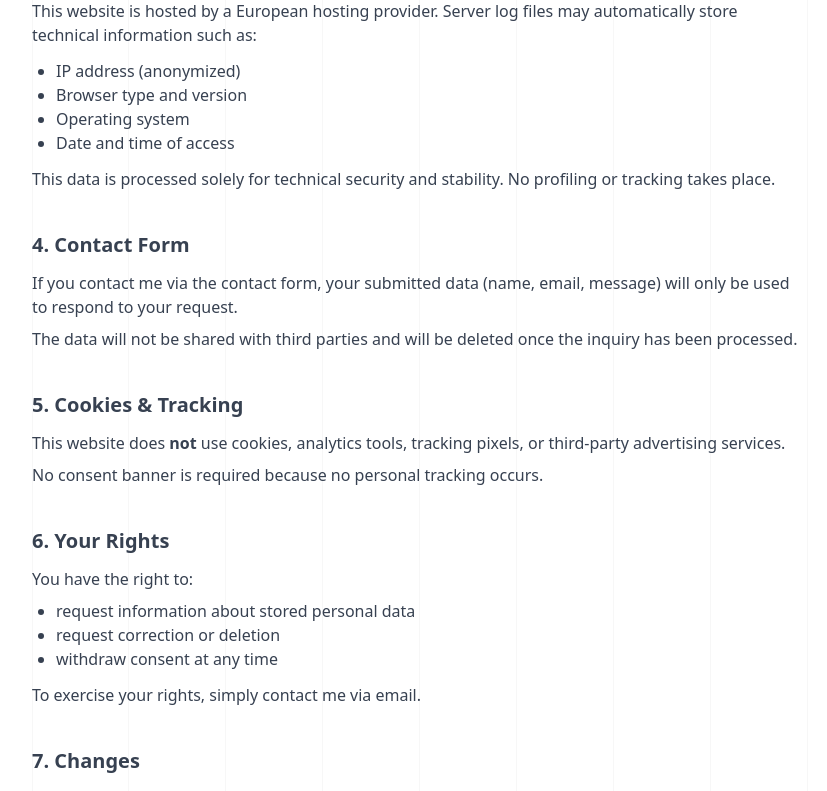
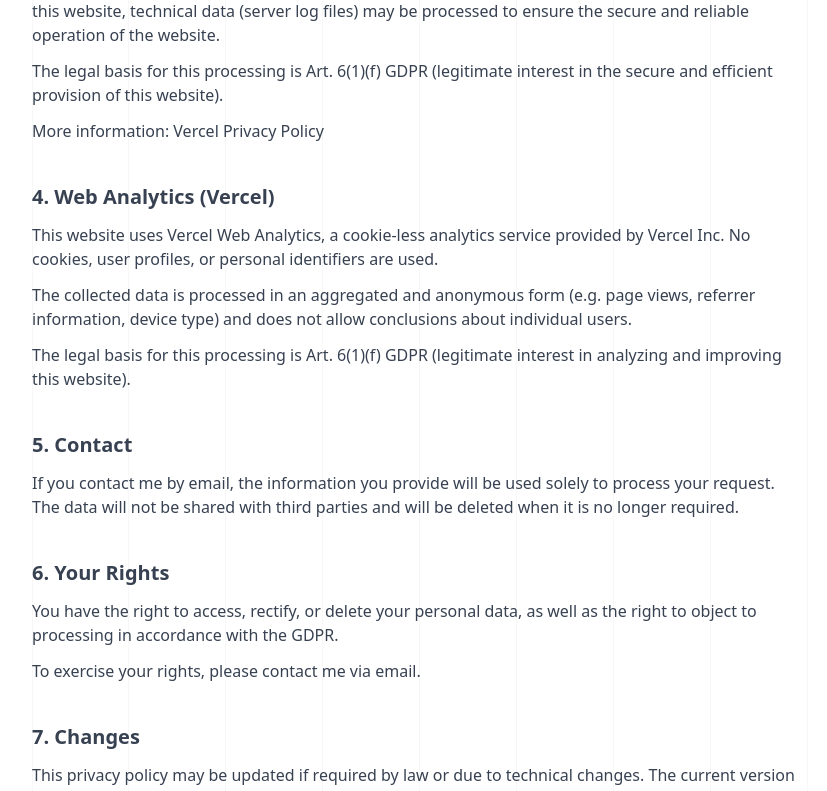
Before and after one commit to KevinPKoch/kpk-portfolio, a Next.js app: page /footer/privacy in a window 1280 px wide. Shown: the part 600-1391 px from the top of the page, without its empty margins (26-853 px from the left). Built offline with nearby package versions, Linux system fonts and the light colour scheme.

Commit message:
Add GDPR-compliant privacy policy with Vercel analytics

```diff
--- a/app/footer/privacy/page.tsx
+++ b/app/footer/privacy/page.tsx
@@ -36,7 +36,11 @@ function applyTheme(mode: ThemeMode) {
 
 /* -------------------------- Scramble Reveal Hook ------------------------- */
 
-function useScrambleReveal(targetText: string, active: boolean, opts: ScrambleRevealOptions = {}) {
+function useScrambleReveal(
+  targetText: string,
+  active: boolean,
+  opts: ScrambleRevealOptions = {}
+) {
   const {
     stepMs = 18,
     revealPerTick = 1,
@@ -56,7 +60,9 @@ function useScrambleReveal(targetText: string, active: boolean, opts: ScrambleRe
 
     const randChar = () => charset[Math.floor(Math.random() * charset.length)];
     const buildScramble = (remaining: number) =>
-      Array.from({ length: remaining }, () => (Math.random() < spaceChance ? ' ' : randChar())).join('');
+      Array.from({ length: remaining }, () =>
+        Math.random() < spaceChance ? ' ' : randChar()
+      ).join('');
 
     const tick = () => {
       if (cancelled) return;
@@ -94,6 +100,8 @@ function cx(...classes: Array<string | false | null | undefined>) {
   return classes.filter(Boolean).join(' ');
 }
 
+/* ------------------------------ Page ------------------------------ */
+
 export default function PrivacyPolicyPage() {
   const [theme, setTheme] = useState<ThemeMode>(() => getInitialTheme());
 
@@ -102,7 +110,6 @@ export default function PrivacyPolicyPage() {
     localStorage.setItem(THEME_KEY, theme);
   }, [theme]);
 
-  // Brand hover/focus state
   const [brandActive, setBrandActive] = useState(false);
   const brandDisplay = useScrambleReveal(BRAND_FULL, brandActive);
 
@@ -112,7 +119,6 @@ export default function PrivacyPolicyPage() {
         {/* Header */}
         <div className="mx-auto w-full max-w-[77rem] px-[var(--grid-margin)] pt-8">
           <div className="flex items-center justify-between">
-            {/* KPK BrandMark (replaces Back link) */}
             <Link
               href="/#work"
               onMouseEnter={() => setBrandActive(true)}
@@ -127,7 +133,12 @@ export default function PrivacyPolicyPage() {
               aria-label={BRAND_FULL}
               title={BRAND_FULL}
             >
-              <motion.span className="inline-block" initial={false} animate={{ opacity: 1 }} transition={{ duration: 0.12 }}>
+              <motion.span
+                className="inline-block"
+                initial={false}
+                animate={{ opacity: 1 }}
+                transition={{ duration: 0.12 }}
+              >
                 {brandActive ? brandDisplay : BRAND_SHORT}
               </motion.span>
             </Link>
@@ -144,14 +155,17 @@ export default function PrivacyPolicyPage() {
         {/* Content */}
         <section className="mx-auto w-full max-w-[77rem] px-[var(--grid-margin)] pt-16 pb-24">
           <div className="max-w-3xl space-y-10">
-            <h1 className="text-5xl font-extrabold tracking-tight">Privacy Policy</h1>
+            <h1 className="text-5xl font-extrabold tracking-tight">
+              Privacy Policy
+            </h1>
 
             <section>
               <h2 className="text-xl font-semibold">1. General Information</h2>
-              <p className="mt-3 text-(--text)">
-                This website is a personal portfolio used to present projects and professional work.
-                Protecting your personal data is important to me.
-                This privacy policy explains what data is collected and how it is used.
+              <p className="mt-3">
+                This website is a personal portfolio used to present professional
+                work and projects. Protecting your personal data is important to
+                me. This privacy policy explains what data is collected when you
+                visit this website and how it is used.
               </p>
             </section>
 
@@ -159,8 +173,6 @@ export default function PrivacyPolicyPage() {
               <h2 className="text-xl font-semibold">2. Responsible Person</h2>
               <p className="mt-3">
                 Kevin Philipp Koch<br />
-                Garmischer Allee 15<br />
-                86438 Kissing<br />
                 Germany
               </p>
               <p className="mt-2">
@@ -174,66 +186,85 @@ export default function PrivacyPolicyPage() {
             <section>
               <h2 className="text-xl font-semibold">3. Hosting</h2>
               <p className="mt-3">
-                This website is hosted by a European hosting provider.
-                Server log files may automatically store technical information such as:
+                This website is hosted by Vercel Inc., 440 N Barranca Ave #4133,
+                Covina, CA 91723, USA. When visiting this website, technical data
+                (server log files) may be processed to ensure the secure and
+                reliable operation of the website.
               </p>
-              <ul className="mt-3 list-disc pl-6">
-                <li>IP address (anonymized)</li>
-                <li>Browser type and version</li>
-                <li>Operating system</li>
-                <li>Date and time of access</li>
-              </ul>
               <p className="mt-3">
-                This data is processed solely for technical security and stability.
-                No profiling or tracking takes place.
+                The legal basis for this processing is Art. 6(1)(f) GDPR
+                (legitimate interest in the secure and efficient provision of
+                this website).
+              </p>
+              <p className="mt-3">
+                More information:{' '}
+                <a
+                  href="https://vercel.com/legal/privacy-policy"
+                  target="_blank"
+                  rel="noreferrer"
+                  className="underline"
+                >
+                  Vercel Privacy Policy
+                </a>
               </p>
             </section>
 
             <section>
-              <h2 className="text-xl font-semibold">4. Contact Form</h2>
+              <h2 className="text-xl font-semibold">
+                4. Web Analytics (Vercel)
+              </h2>
               <p className="mt-3">
-                If you contact me via the contact form, your submitted data (name, email, message)
-                will only be used to respond to your request.
+                This website uses Vercel Web Analytics, a cookie-less analytics
+                service provided by Vercel Inc. No cookies, user profiles, or
+                personal identifiers are used.
               </p>
-              <p className="mt-2">
-                The data will not be shared with third parties and will be deleted once the inquiry
-                has been processed.
+              <p className="mt-3">
+                The collected data is processed in an aggregated and anonymous
+                form (e.g. page views, referrer information, device type) and
+                does not allow conclusions about individual users.
+              </p>
+              <p className="mt-3">
+                The legal basis for this processing is Art. 6(1)(f) GDPR
+                (legitimate interest in analyzing and improving this website).
               </p>
             </section>
 
             <section>
-              <h2 className="text-xl font-semibold">5. Cookies & Tracking</h2>
+              <h2 className="text-xl font-semibold">5. Contact</h2>
               <p className="mt-3">
-                This website does <strong>not</strong> use cookies, analytics tools, tracking pixels,
-                or third-party advertising services.
-              </p>
-              <p className="mt-2">
-                No consent banner is required because no personal tracking occurs.
+                If you contact me by email, the information you provide will be
+                used solely to process your request. The data will not be shared
+                with third parties and will be deleted when it is no longer
+                required.
               </p>
             </section>
 
             <section>
               <h2 className="text-xl font-semibold">6. Your Rights</h2>
-              <p className="mt-3">You have the right to:</p>
-              <ul className="mt-2 list-disc pl-6">
-                <li>request information about stored personal data</li>
-                <li>request correction or deletion</li>
-                <li>withdraw consent at any time</li>
-              </ul>
-              <p className="mt-3">To exercise your rights, simply contact me via email.</p>
+              <p className="mt-3">
+                You have the right to access, rectify, or delete your personal
+                data, as well as the right to object to processing in accordance
+                with the GDPR.
+              </p>
+              <p className="mt-3">
+                To exercise your rights, please contact me via email.
+              </p>
             </section>
 
             <section>
               <h2 className="text-xl font-semibold">7. Changes</h2>
               <p className="mt-3">
-                This privacy policy may be updated if required by law or technical changes.
+                This privacy policy may be updated if required by law or due to
+                technical changes. The current version is always available on
+                this website.
               </p>
             </section>
-                              <div className="flex flex-wrap gap-3">
-                    <Link className="pill" href="/#work">
-                      ← Back to work
-                    </Link>
-                  </div>
+
+            <div className="flex flex-wrap gap-3">
+              <Link className="pill" href="/#work">
+                ← Back to work
+              </Link>
+            </div>
           </div>
         </section>
 
```
